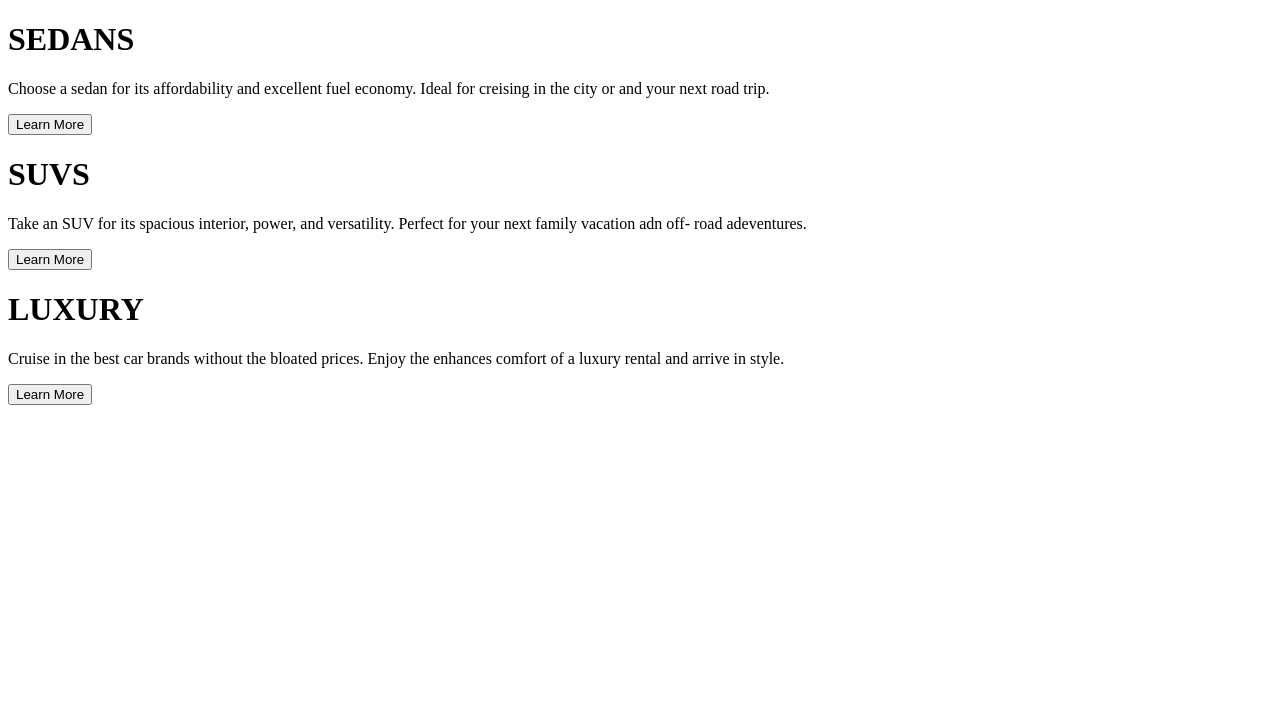
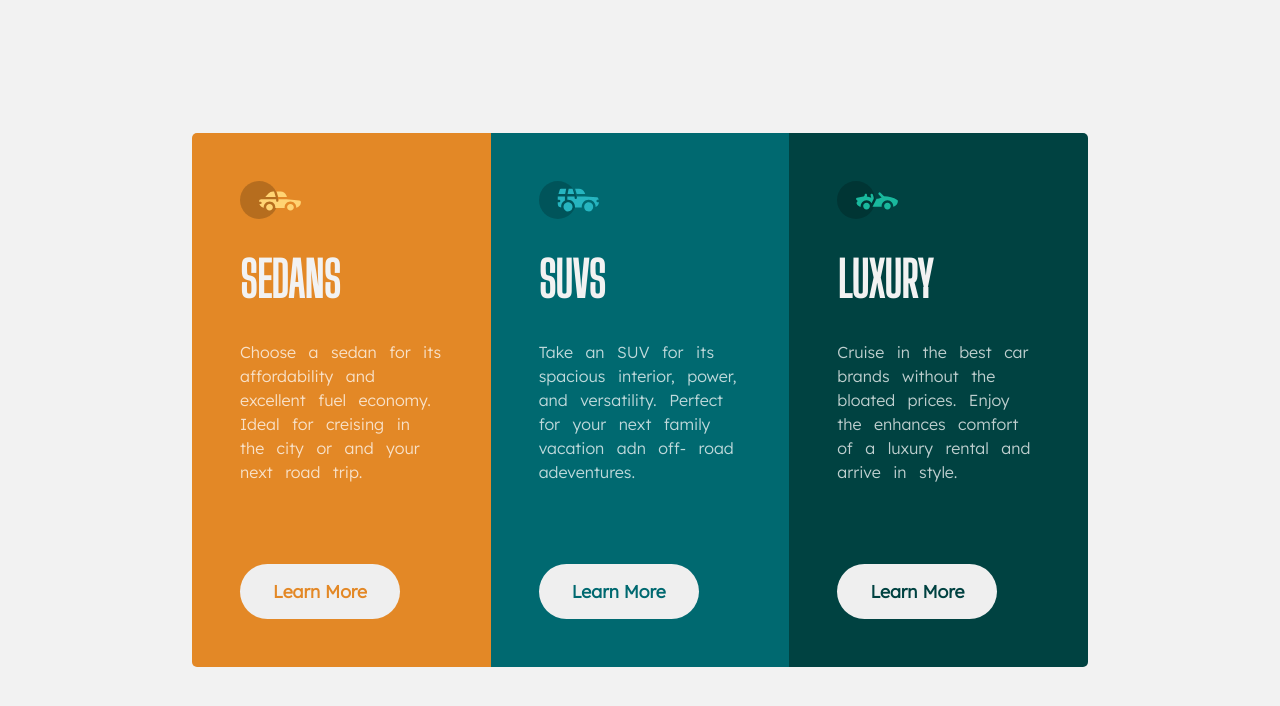
Before and after one commit to VarshithRV/3-columns-challenge, a plain HTML site: page index.html in a window 1280 px wide. Drawn offline with Linux system fonts and the light colour scheme.

Commit message:
First-attempt

```diff
--- a/index.html
+++ b/index.html
@@ -5,11 +5,16 @@
     <meta http-equiv="X-UA-Compatible" content="IE=edge">
     <meta name="viewport" content="width=device-width, initial-scale=1.0">
     <link rel="stylesheet" href="stylesheet.css">
-    <title>Document</title>
+    <link rel="preconnect" href="https://fonts.googleapis.com">
+    <link rel="preconnect" href="https://fonts.gstatic.com" crossorigin>
+    <link href="https://fonts.googleapis.com/css2?family=Big+Shoulders+Display&family=Lexend+Deca:wght@300&display=swap" rel="stylesheet">
+    <link rel="icon" href="images/earth.png">
+    <title>3-Column challenge</title>
 </head>
 <body>
     <main>
         <div class="sedans">
+            <img src="images/icon-sedans.svg" alt="">
             <h1>SEDANS</h1>
             <p>
                 Choose a sedan for its affordability and excellent fuel
@@ -19,6 +24,7 @@
             <button>Learn More</button>
         </div>
         <div class="suvs">
+            <img src="images/icon-suvs.svg" alt="">
             <h1>SUVS</h1>
             <p>
                 Take an SUV for its spacious interior, power, and
@@ -28,6 +34,7 @@
             <button>Learn More</button>
         </div>
         <div class="luxury">
+            <img src="images/icon-luxury.svg" alt="">
             <h1>LUXURY</h1>
             <p>
                 Cruise in the best car brands without the bloated prices.
--- a/stylesheet.css
+++ b/stylesheet.css
@@ -0,0 +1,99 @@
+:root{
+    --b-orange : hsl(31, 77%, 52%);
+    --d-cyan : hsl(184, 100%, 22%);
+    --v-cyan : hsl(179, 100%, 13%);
+    --t-white : hsla(0, 0%, 100%, 0.75);
+    --v-grey : hsl(0, 0%, 95%);
+}
+
+
+
+*{
+    box-sizing: border-box;
+    margin: 0;
+    padding: 0;
+    font-family: 'Lexend Deca', sans-serif;
+    color: white;
+}
+
+body{
+    display: flex;
+    justify-content: center;
+    align-items: center;
+    height: 100vh;
+    background-color: var(--v-grey);
+}
+
+main{
+    width: 70%;
+    display: flex;
+    /* position: relative; */
+}
+
+img{
+    margin-bottom: 2rem;
+    width: 30%;
+}
+
+.sedans, .suvs, .luxury{
+    width: 33.334%;
+    padding: 3rem;
+    display: flex;
+    flex-direction:column ;
+}
+
+.sedans{
+    background-color: var(--b-orange);
+    border-radius: 5px 0 0 5px;
+}
+
+.sedans>button{
+    color: var(--b-orange);
+}
+
+.suvs{
+    background-color: var(--d-cyan);
+}
+
+.suvs>button{
+    color: var(--d-cyan);
+}
+
+.luxury{
+    background-color: var(--v-cyan);
+    border-radius:  0 5px 5px 0 ;
+}
+
+.luxury>button{
+    color: var(--v-cyan);
+}
+
+h1{
+    color: var(--v-grey);
+    margin-bottom: 2rem;
+    font-size: 3rem;
+    font-family: 'Big Shoulders Display', sans-serif;
+}
+
+p{
+    /* margin-bottom: 1rem; */
+    color: var(--t-white);
+    font-size: 1rem;
+    font-weight: 700;
+    font-weight: 400;
+    word-spacing: 0.5rem;
+    line-height: 1.5rem;
+    /* line-height: 3rem; */
+}
+
+button{
+    /* position: absolute; */
+    /* bottom: 50px; */
+    margin-top: 5rem;
+    padding: 1.05rem;
+    width: 10rem;
+    border: none;
+    border-radius: 50px;
+    font-weight: bold;
+    font-size: 1.1rem;
+}
```
Also changed, not shown: images/earth.png (added), images/favicon-32x32.png (added), images/icon-luxury.svg (added), images/icon-sedans.svg (added), images/icon-suvs.svg (added), 1 other file.
